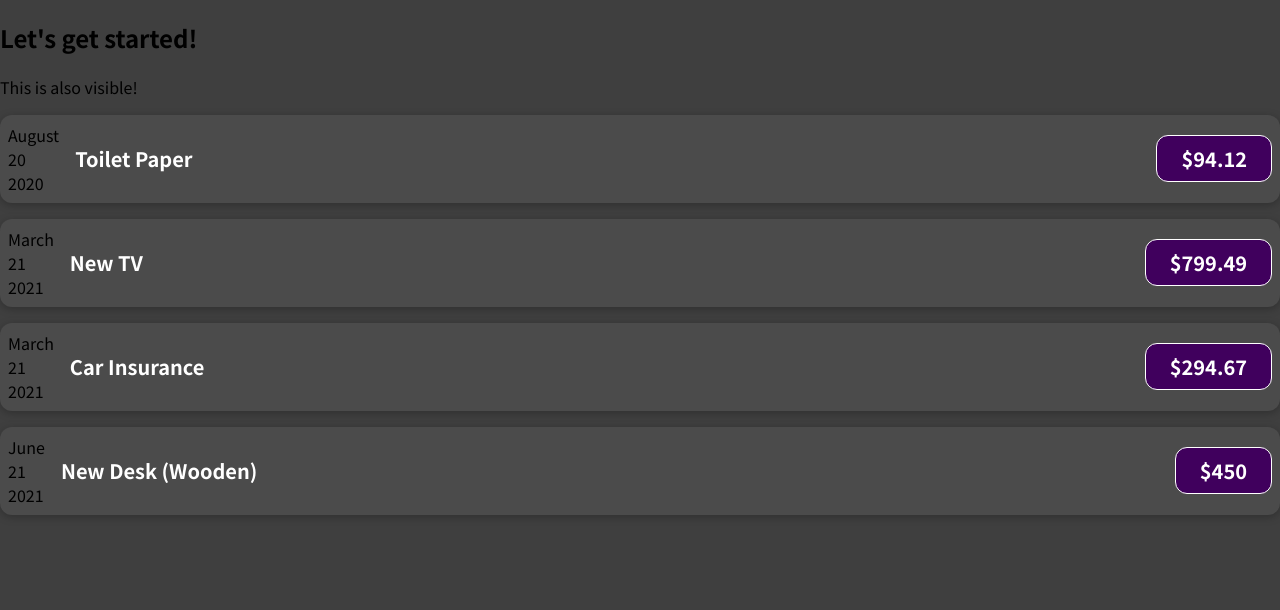
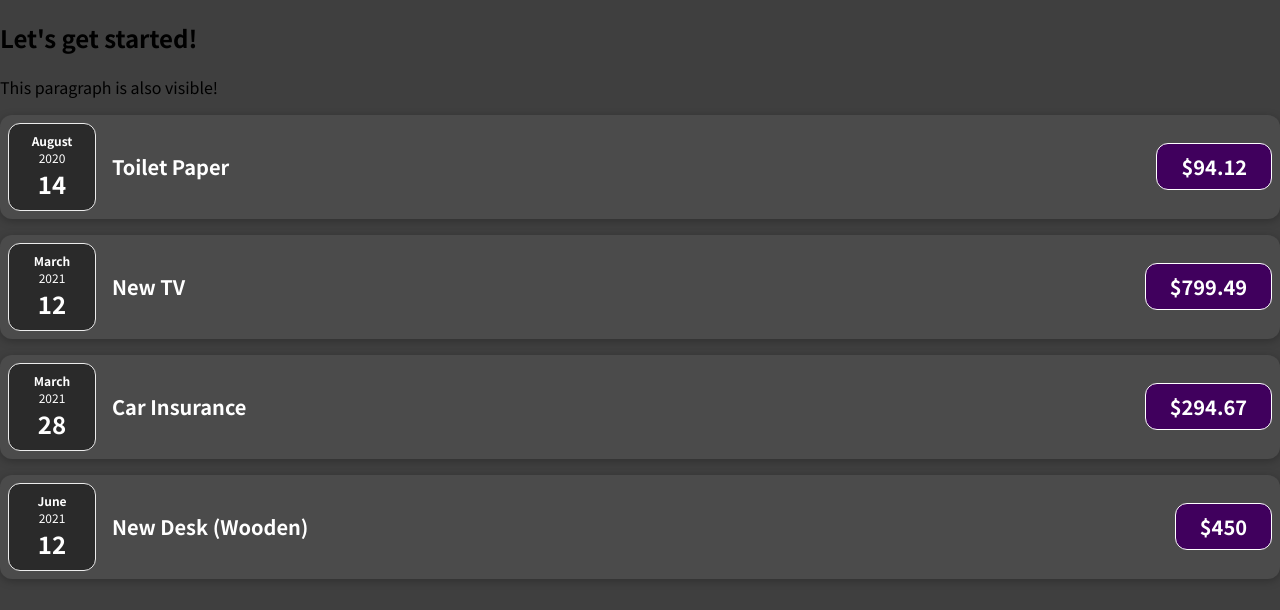
Before and after one commit to learningmonster/ExpenseTrackerApp, a JavaScript app: page / in a window 1280 px wide. Shown: the top 610 px of the page. Built offline with nearby package versions, Linux system fonts and the light colour scheme.

Commit message:
Splitting components

```diff
--- a/src/App.js
+++ b/src/App.js
@@ -1,24 +1,6 @@
 import ExpenseItem from "./components/ExpenseItem";
 
 function App() {
-  // const expenses = [
-  //   {
-  //     title: "Car Insurance",
-  //     amount: 294.67,
-  //     date: new Date(2021, 2, 28),
-  //   },
-  //   {
-  //     title: "Phone Bill",
-  //     amount: 20.12,
-  //     date: new Date(2021, 1, 14),
-  //   },
-  //   {
-  //     title: "Food",
-  //     amount: 10.52,
-  //     date: new Date(2021, 0, 7),
-  //   },
-  // ];
-
   const expenses = [
     {
       id: "e1",
@@ -49,27 +31,27 @@
   return (
     <div>
       <h2>Let's get started!</h2>
-      <p>This is also visible!</p>
+      <p>This paragraph is also visible!</p>
       <ExpenseItem
         title={expenses[0].title}
         amount={expenses[0].amount}
         date={expenses[0].date}
-      ></ExpenseItem>
+      />
       <ExpenseItem
         title={expenses[1].title}
         amount={expenses[1].amount}
         date={expenses[1].date}
-      ></ExpenseItem>
+      />
       <ExpenseItem
         title={expenses[2].title}
         amount={expenses[2].amount}
         date={expenses[2].date}
-      ></ExpenseItem>
+      />
       <ExpenseItem
         title={expenses[3].title}
         amount={expenses[3].amount}
         date={expenses[3].date}
-      ></ExpenseItem>
+      />
     </div>
   );
 }
--- /dev/null
+++ b/src/components/ExpenseDate.css
@@ -0,0 +1,26 @@
+.expense-date {
+  display: flex;
+  flex-direction: column;
+  width: 5.5rem;
+  height: 5.5rem;
+  border: 1px solid #ececec;
+  background-color: #2a2a2a;
+  color: white;
+  border-radius: 12px;
+  align-items: center;
+  justify-content: center;
+}
+
+.expense-date__month {
+  font-size: 0.75rem;
+  font-weight: bold;
+}
+
+.expense-date__year {
+  font-size: 0.75rem;
+}
+
+.expense-date__day {
+  font-size: 1.5rem;
+  font-weight: bold;
+}
--- /dev/null
+++ b/src/components/ExpenseDate.js
@@ -0,0 +1,19 @@
+import "./ExpenseDate.css";
+
+function ExpenseDate(props) {
+  const expenseDate = props.date;
+
+  const month = expenseDate.toLocaleString("en-US", { month: "long" });
+  const day = expenseDate.toLocaleString("en-US", { day: "2-digit" });
+  const year = expenseDate.getFullYear();
+
+  return (
+    <div className="expense-date">
+      <div className="expense-date__month">{month}</div>
+      <div className="expense-date__year">{year}</div>
+      <div className="expense-date__day">{day}</div>
+    </div>
+  );
+}
+
+export default ExpenseDate;
--- a/src/components/ExpenseItem.js
+++ b/src/components/ExpenseItem.js
@@ -1,28 +1,18 @@
+import ExpenseDate from "./ExpenseDate";
 import "./ExpenseItem.css";
 
 function ExpenseItem(props) {
-  //   const expenseDate = new Date(2021, 2, 28);
-  //   const expenseTitle = "Car Insurance";
-  //   const expenseAmount = 294.67;
-
-  const expenseDate = props.date;
+  //   const expenseDate = props.date;
   const expenseTitle = props.title;
   const expenseAmount = props.amount;
 
-  const month = expenseDate.toLocaleString("en-US", { month: "long" });
-  const year = expenseDate.toLocaleString("en-US", { year: "2-digit" });
-  //   const day = expenseDate.toLocaleString("en-US", { month: "numeric" });
-  const day = expenseDate.getFullYear();
+  //   const month = expenseDate.toLocaleString("en-US", { month: "long" });
+  //   const day = expenseDate.toLocaleString("en-US", { day: "2-digit" });
+  //   const year = expenseDate.getFullYear();
 
   return (
     <div className="expense-item">
-      {/* <div>{expenseDate.toISOString()}</div> */}
-      {/* <div>{expenseDate.toDateString()}</div> */}
-      <div>
-        <div>{month}</div>
-        <div>{year}</div>
-        <div>{day}</div>
-      </div>
+      <ExpenseDate date={props.date} />
       <div className="expense-item__description">
         <h2>{expenseTitle}</h2>
         <div className="expense-item__price">${expenseAmount}</div>
```
